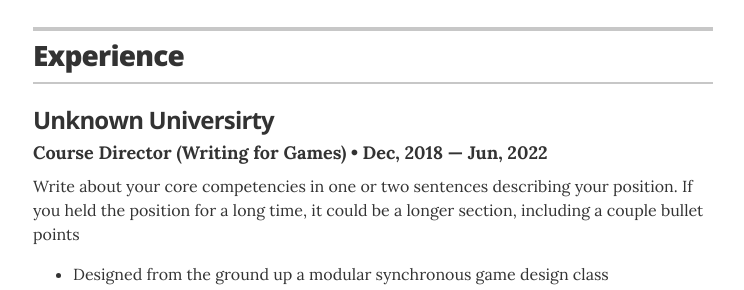
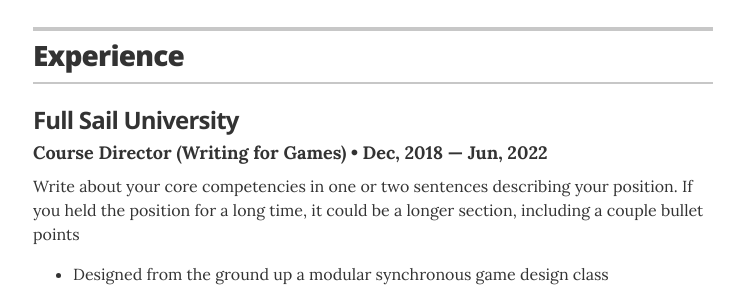
Before and after one commit to mwmxyz/academic, a Jekyll site: the page built from index.html, in a window 1280 px wide. Shown: the part 579-869 px from the top of the page, without its empty margins (267-1011 px from the left). Built offline with Jekyll 4.4.1, drawn with Linux system fonts in a browser that asks for light colours.

Commit message:
Update experience.yml

```diff
--- a/_data/experience.yml
+++ b/_data/experience.yml
@@ -1,6 +1,6 @@
 # Jobs
 # VP of Global Communications
-- company: Unknown Universirty
+- company: Full Sail University
   position: Course Director (Writing for Games)
   duration: Dec, 2018 &mdash; Jun, 2022
   summary: Write about your core competencies in one or two sentences describing your position. If you held the position for a long time, it could be a longer section, including a couple bullet points	<ul class="resume-item-list"><li>Designed from the ground up a modular synchronous game design class</li><li>Re-designed and taught a course in Media Analysis & Criticism</li><li>(both MFA students in Creative Writing)</li></ul>
```
